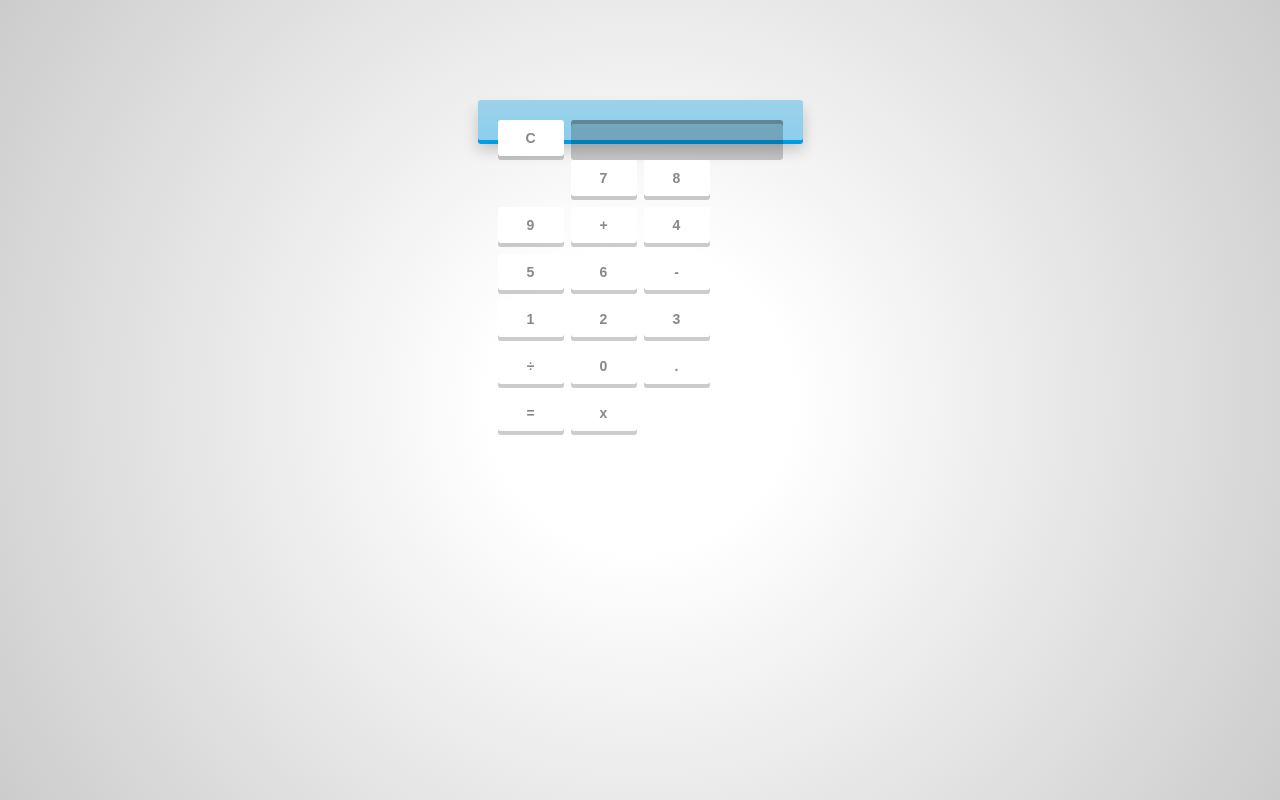
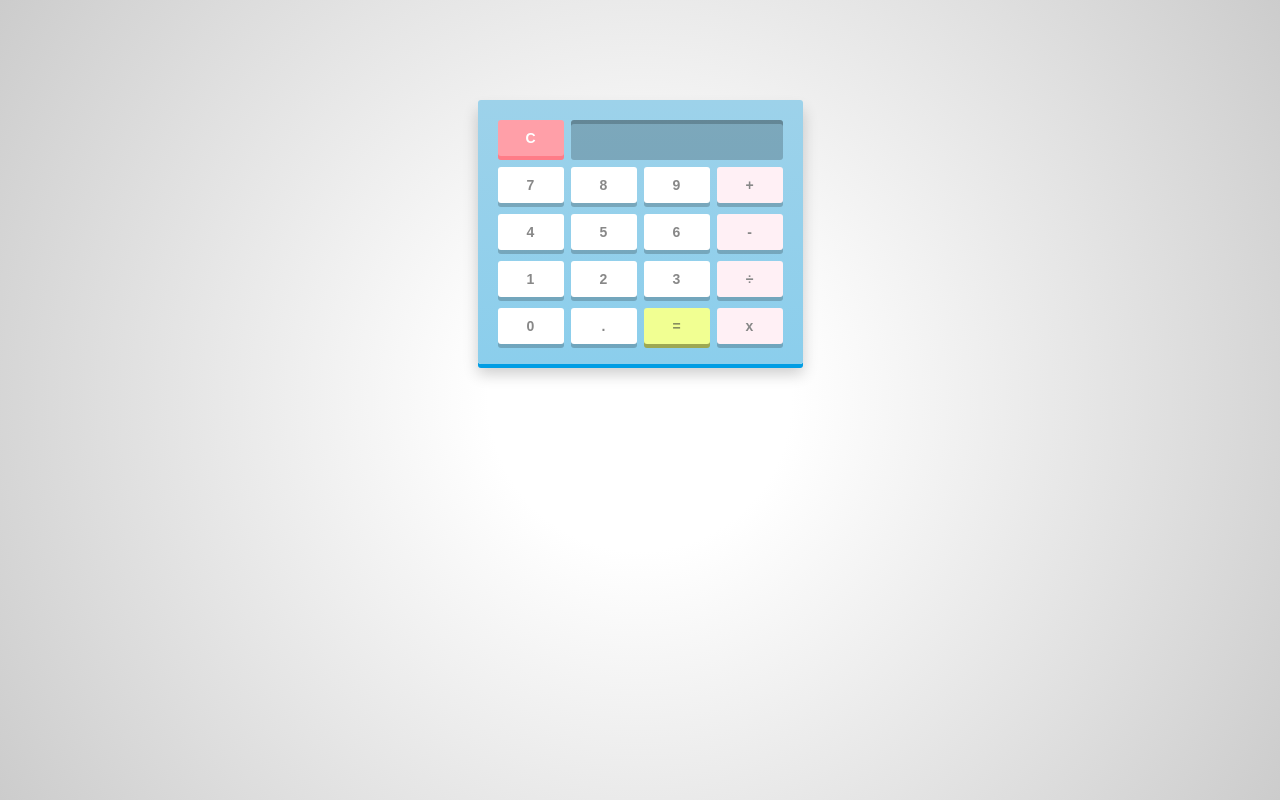
Before and after one commit to DONGChuan/Calculator-HTML-CSS-Javascript, a plain HTML site: page index.html in a window 1280 px wide. Drawn offline with Linux system fonts and the light colour scheme.

Commit message:
Update UI

```diff
--- a/css/style.css
+++ b/css/style.css
@@ -21,7 +21,7 @@ html {
     height: auto;
 
     margin: 100px auto;
-    padding: 20px 20px;
+    padding: 20px 20px 9PX;
 
     background: #9dd2ea;
     background: linear-gradient(#9dd2ea, #8bceec);
@@ -30,7 +30,7 @@ html {
     box-shadow: 0px 4px #009de4, 0px 10px 15px rgba(0,0,0,0.2);
 }
 
-#clear {
+.top span#clear {
     float: left;
 }
 
@@ -54,8 +54,10 @@ html {
     text-shadow: 1px 1px 2px rgba(0, 0, 0, 0.2);
     text-align: right;
     letter-spacing: 1px;
-    overflow: hidden;
 }
+
+/* Clear floats */
+.keys, .top {overflow: hidden;}
 
 /* Applying css on all the keys */
 .keys span, .top span#clear {
@@ -81,6 +83,58 @@ html {
     /* prevent selection of text inside keys */
     user-select: none;
 
-    /* Smoothing out hover and active states using css3 transitions */
+    /* Transitions allows you to change property values smoothly  */
     transition: all 0.2s ease;
 }
+
+.keys span.operator {
+    background: #FFF0F5;
+    margin-right: 0; /* 7px in previous setting*/
+}
+
+.keys span.eval {
+    background: #f1ff92;
+    box-shadow: 0px 4px #9da853;
+    color: #888e5f;
+}
+
+.top span#clear {
+    background: #ff9fa8;
+    box-shadow: 0px 4px #ff7c87;
+    color: white;
+}
+
+/* Some hover effects */
+.keys span:hover {
+    background: #9c89f6;
+    box-shadow: 0px 4px #6b54d3;
+    color: white;
+}
+
+.keys span.eval:hover {
+    background: #abb850;
+    box-shadow: 0px 4px #717a33;
+    color: #ffffff;
+}
+
+.top span#clear:hover {
+    background: #f68991;
+    box-shadow: 0px 4px #d3545d;
+    color: white;
+}
+
+/* Simulating "pressed" effect on active state of the keys by removing the box-shadow and moving the keys down a bit */
+.keys span:active {
+    box-shadow: 0px 0px #6b54d3;
+    top: 4px;
+}
+
+.keys span.eval:active {
+    box-shadow: 0px 0px #717a33;
+    top: 4px;
+}
+
+.top span#clear:active {
+    top: 4px;
+    box-shadow: 0px 0px #d3545d;
+}
```
